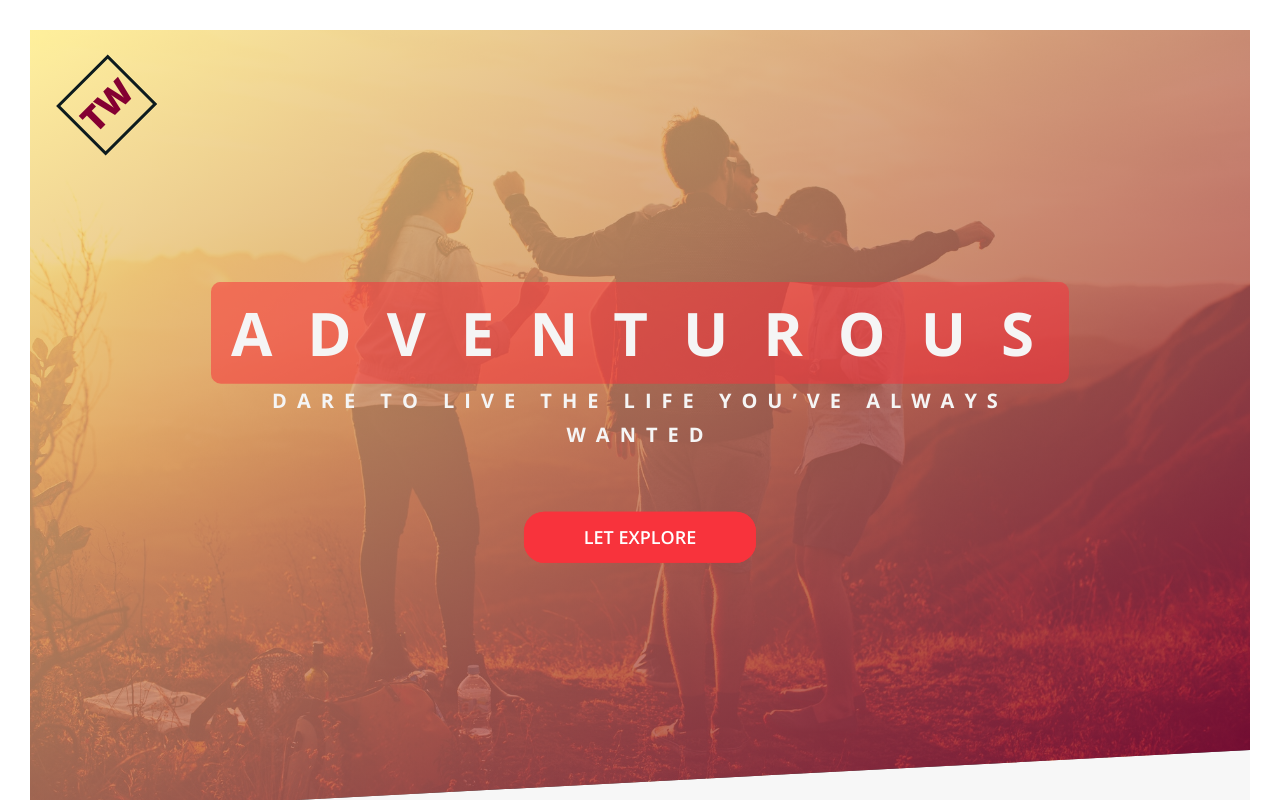
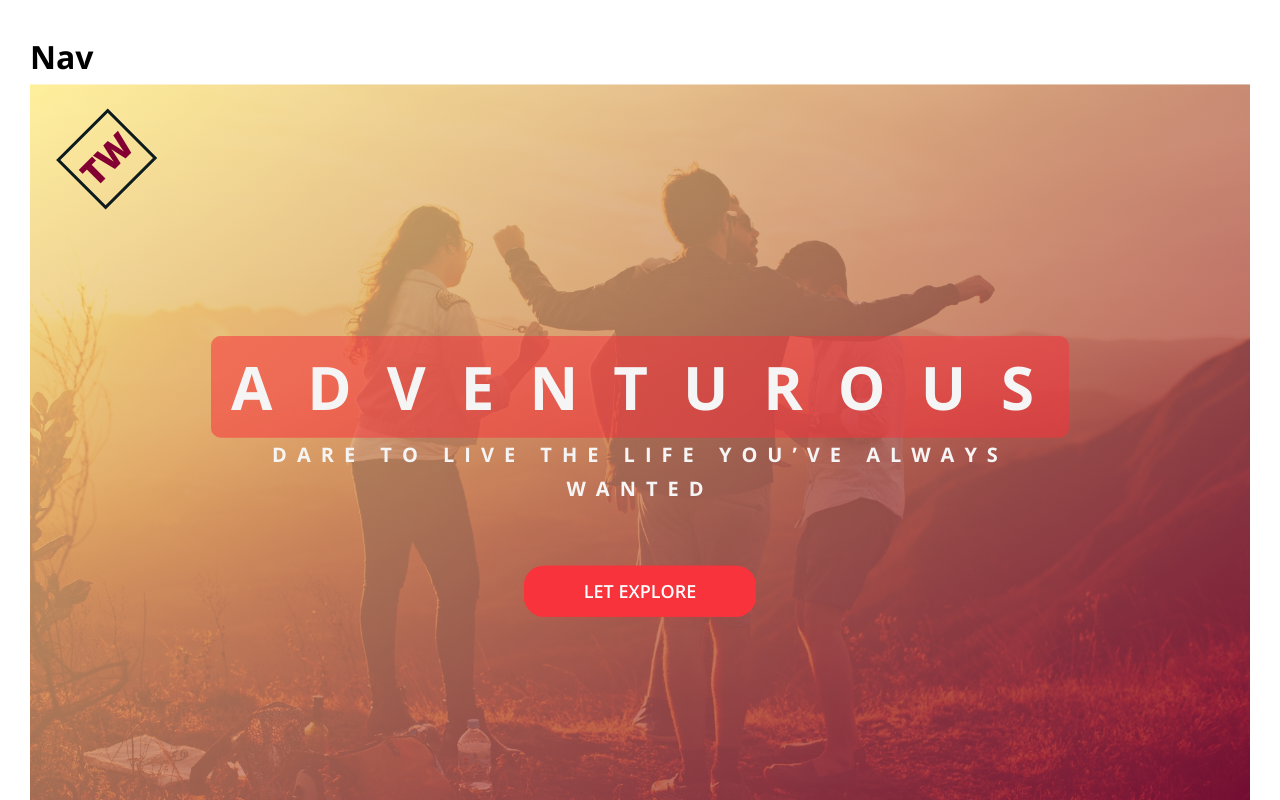
Before and after one commit to touhidulshawan/travel-world, a React (Create React App) app: page / in a window 1280 px wide. Shown: the top 800 px of the page. Built offline with nearby package versions, Linux system fonts and the light colour scheme.

Commit message:
add navigation

```diff
--- /dev/null
+++ b/src/components/headers/Navigation.js
@@ -0,0 +1,11 @@
+import React from "react";
+
+const Navigation = () => {
+  return (
+    <div>
+      <h1>Nav</h1>
+    </div>
+  );
+};
+
+export default Navigation;
--- a/src/containers/App.js
+++ b/src/containers/App.js
@@ -1,5 +1,6 @@
 import React, { Component } from "react";
 import "../assets/css/App.min.css";
+import Navigation from "../components/headers/Navigation";
 import Header from "../components/headers/Header";
 import About from "../components/main/About";
 import Features from "../components/main/Features";
@@ -11,6 +12,7 @@ class App extends Component {
   render() {
     return (
       <React.Fragment>
+        <Navigation />
         <header>
           <Header />
         </header>
```
